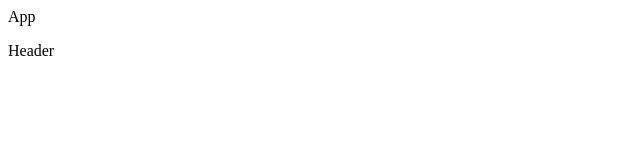
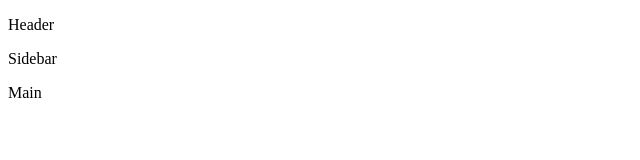
Before and after one commit to tupasj/Issue-Tracker, a React (Vite) app in the folder frontend/: page /app in a window 1280 px wide. Shown: the top 160 px of the page, without its empty margins (0-640 px from the left). Built offline with nearby package versions, Linux system fonts and the light colour scheme.

Commit message:
Added main routes

```diff
--- a/frontend/index.html
+++ b/frontend/index.html
@@ -2,9 +2,8 @@
 <html lang="en">
   <head>
     <meta charset="UTF-8" />
-    <link rel="icon" type="image/svg+xml" href="/vite.svg" />
     <meta name="viewport" content="width=device-width, initial-scale=1.0" />
-    <title>Vite + React + TS</title>
+    <title>Issue Tracker</title>
   </head>
   <body>
     <div id="root"></div>
--- a/frontend/package.json
+++ b/frontend/package.json
@@ -12,6 +12,7 @@
   "dependencies": {
     "react": "^18.2.0",
     "react-dom": "^18.2.0",
+    "react-router-dom": "^6.5.0",
     "styled-components": "^5.3.6"
   },
   "devDependencies": {
--- a/frontend/src/App.tsx
+++ b/frontend/src/App.tsx
@@ -1,10 +1,14 @@
-import { Header } from '@/components/Header';
+import { BrowserRouter, Routes, Route, Navigate } from 'react-router-dom';
+import { SignInPage, AppPage } from '@/pages';
 
 export const App = () => {
   return (
-    <>
-      <div>App</div>
-      <Header />
-    </>
+    <BrowserRouter>
+      <Routes>
+        <Route path="/" element={<Navigate to="/sign-in" />} />
+        <Route path="/app" element={<AppPage />} />
+        <Route path="/sign-in" element={<SignInPage />} />
+      </Routes>
+    </BrowserRouter>
   );
 };
--- /dev/null
+++ b/frontend/src/components/Main/Main.tsx
@@ -0,0 +1,7 @@
+export const Main = () => {
+  return (
+    <>
+      <p>Main</p>
+    </>
+  );
+};
--- /dev/null
+++ b/frontend/src/components/Main/index.ts
@@ -0,0 +1 @@
+export * from './Main';
--- /dev/null
+++ b/frontend/src/components/Sidebar/Sidebar.tsx
@@ -0,0 +1,7 @@
+export const Sidebar = () => {
+  return (
+    <>
+      <p>Sidebar</p>
+    </>
+  );
+};
--- /dev/null
+++ b/frontend/src/components/Sidebar/index.ts
@@ -0,0 +1 @@
+export * from './Sidebar';
--- /dev/null
+++ b/frontend/src/components/SignIn/index.ts
@@ -0,0 +1 @@
+export * from './SignIn';
--- /dev/null
+++ b/frontend/src/pages/AppPage.tsx
@@ -0,0 +1,13 @@
+import { Header } from '@/components/Header';
+import { Sidebar } from '@/components/Sidebar';
+import { Main } from '@/components/Main';
+
+export const AppPage = () => {
+  return (
+    <>
+      <Header />
+      <Sidebar />
+      <Main />
+    </>
+  );
+};
--- /dev/null
+++ b/frontend/src/pages/SignInPage.tsx
@@ -0,0 +1,7 @@
+export const SignInPage = () => {
+  return (
+    <>
+      <p>SignInPage</p>
+    </>
+  );
+};
--- /dev/null
+++ b/frontend/src/pages/index.ts
@@ -0,0 +1,2 @@
+export * from './AppPage';
+export * from './SignInPage';
```
Also changed, not shown: frontend/src/components/SignIn/SignIn.tsx (added, +7 -0 lines), 1 other file (tests, documents, lock files or other folders).
